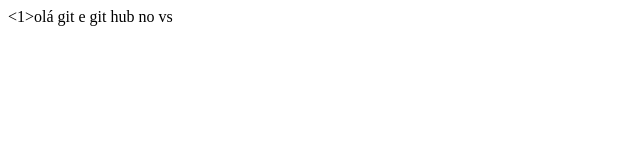
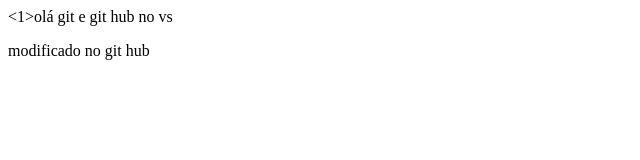
Before and after one commit to clemerson-GM/git_no_vs_code_teste, a plain HTML site: page index.html in a window 1280 px wide. Shown: the whole page, without its empty margins (0-640 px from the left). Drawn offline with Linux system fonts and the light colour scheme.

Commit message:
Update index.html

```diff
--- a/index.html
+++ b/index.html
@@ -7,5 +7,6 @@
 </head>
 <body>
     <1>olá git e git hub no vs <code></code></1>
+    <p>modificado no git hub</p>
 </body>
 </html>
```
